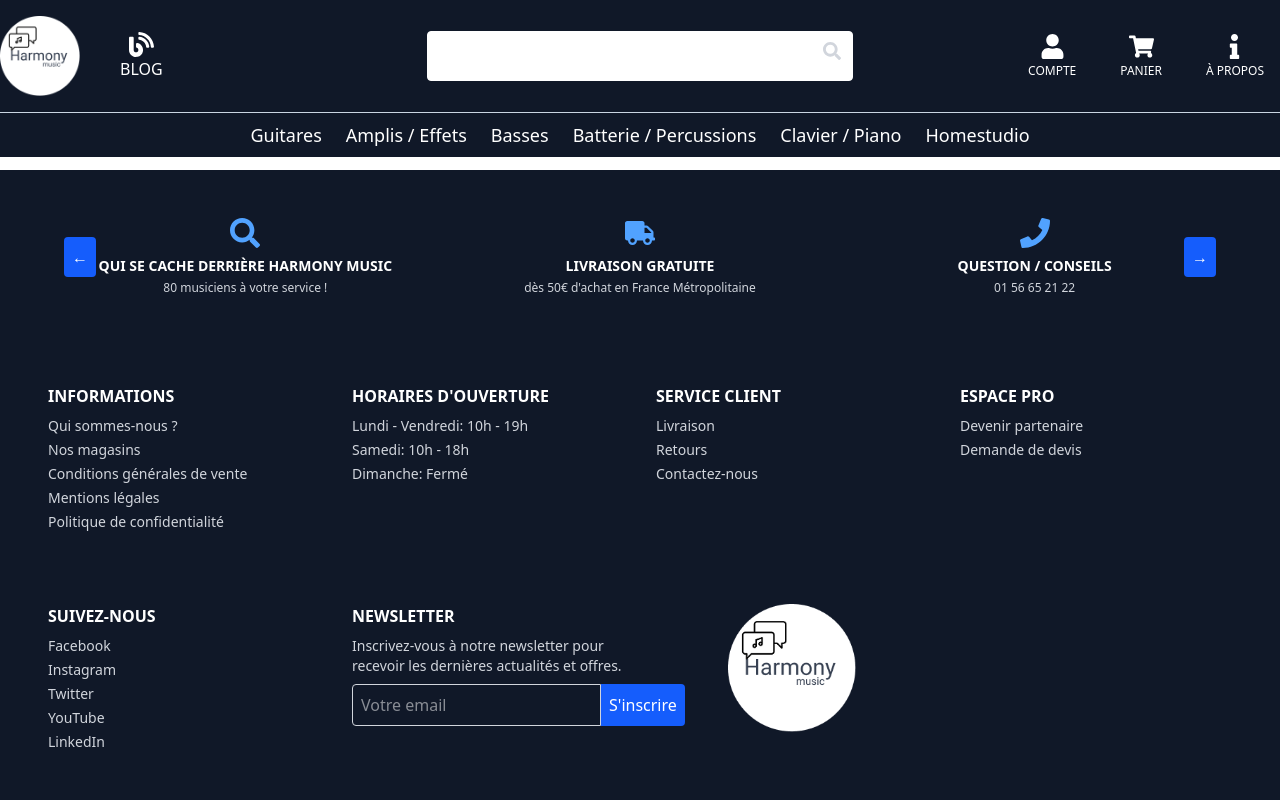
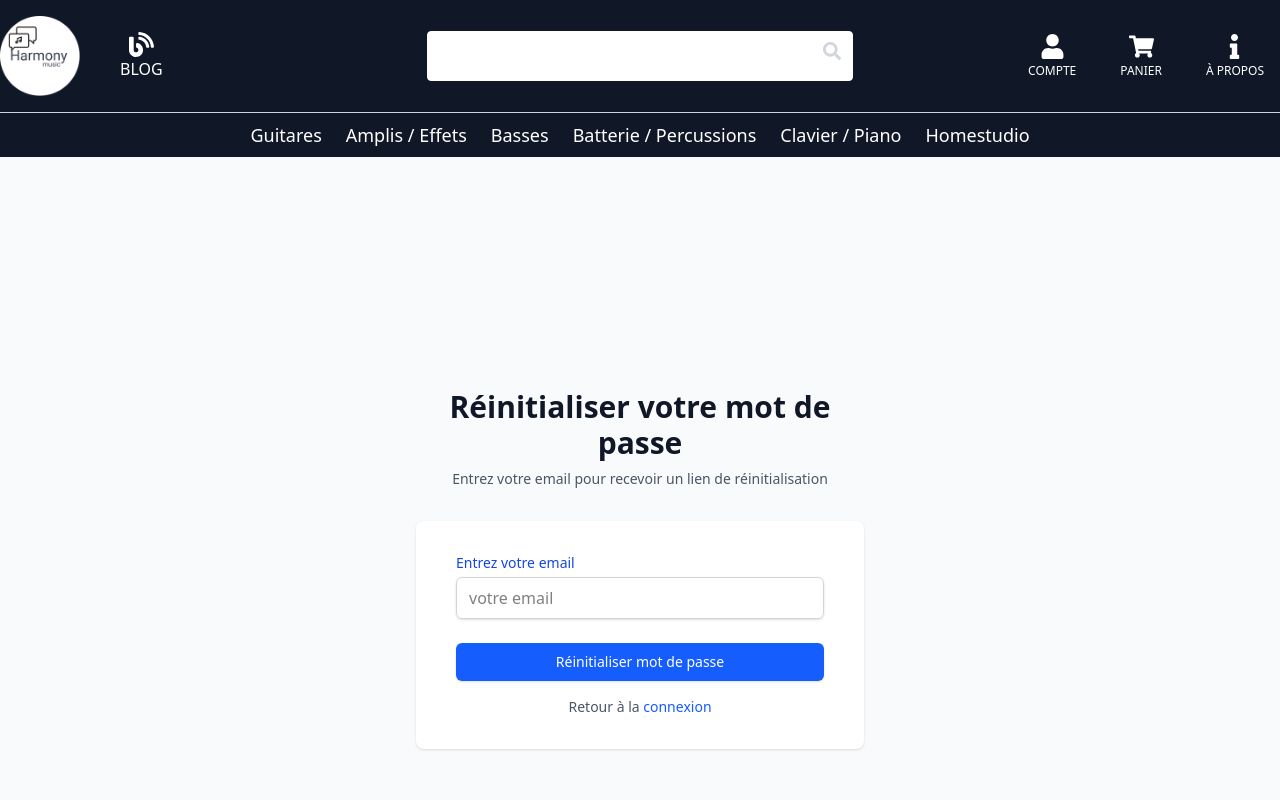
Before and after one commit to Slim-coder20/harmony, a React (Vite) app in the folder harmony-app/: page /forgot-password in a window 1280 px wide. Shown: the top 800 px of the page. Built offline with nearby package versions, Linux system fonts and the light colour scheme.

Commit message:
Mise en place du formulaire pour la rénitialisation du mot de passe test OK

```diff
--- a/harmony-app/src/App.jsx
+++ b/harmony-app/src/App.jsx
@@ -11,6 +11,7 @@ import Blog from "./pages/Blog";
 import About from "./pages/About";
 import Carrousel from "./components/Carrousel";
 import Login from "./pages/connexion/Login";
+import ForgotPassword from "./pages/connexion/ForgotPassword";
 
 export default function App() {
   return (
@@ -25,6 +26,7 @@ export default function App() {
         <Route path="/order" element={<Order />} />
         <Route path="/about" element={<About />} />
         <Route path="/login" element={<Login />} />
+        <Route path="/forgot-password" element={<ForgotPassword />} />
       </Routes>
 
       <Footer />
--- /dev/null
+++ b/harmony-app/src/pages/connexion/ForgotPassword.jsx
@@ -0,0 +1,107 @@
+import { useState } from "react";
+import { Link } from "react-router-dom";
+
+export default function ForgotPassword() {
+  // State //
+
+  const [formData, setFormData] = useState({
+    email: "",
+  });
+
+  const [errors, setErrors] = useState({});
+
+  // fonction //
+
+  const handleChange = (e) => {
+    const { name, value } = e.target;
+    setFormData((prev) => ({
+      ...prev,
+      [name]: value,
+    }));
+  };
+
+  // Validation formulaire //
+
+  const validateForm = () => {
+    const newErrors = {};
+
+    // Vérifier que l'email est bien valide //
+    if (!formData.email.trim()) {
+      newErrors.email = "L'email est requis";
+    } else if (!/\S+@\S+\.\S+/.test(formData.email)) {
+      newErrors.email = "L'email n'est pas valide";
+    }
+
+    return newErrors;
+  };
+
+  // // Soumission du formulaire de rénitialisation du mot de passe  //
+  const handleSubmit = (event) => {
+    event.preventDefault();
+    const newErrors = validateForm();
+
+    if (Object.keys(newErrors).length === 0) {
+      console.log("Données du formulaire:", formData);
+      // Ici tu ajouteras l'appel API plus tard
+      alert("envoie réussi ! (Front-end seulement pour le moment)");
+    } else {
+      setErrors(newErrors);
+    }
+  };
+
+  return (
+    <div className="min-h-screen bg-gray-50 flex flex-col justify-center py-12 sm:px-6 lg:px-8">
+      <div className="sm:mx-auto sm:w-full sm:max-w-md">
+        <h2 className="mt-6 text-center text-3xl font-bold text-gray-900">
+          Réinitialiser votre mot de passe
+        </h2>
+        <p className="mt-2 text-center text-sm text-gray-600">
+          Entrez votre email pour recevoir un lien de réinitialisation
+        </p>
+      </div>
+      <div className="mt-8 sm:mx-auto sm:w-full sm:max-w-md">
+        <div className="bg-white py-8 px-4 shadow sm:rounded-lg sm:px-10">
+          <form className="space-y-6" onSubmit={handleSubmit}>
+            {/* Email */}
+            <div>
+              <label
+                htmlFor="email"
+                className="block text-sm font-medium text-blue-700"
+              >
+                Entrez votre email{" "}
+              </label>
+              <input
+                type="email"
+                id="email"
+                name="email"
+                placeholder="votre email"
+                onChange={handleChange}
+                value={formData.email}
+                className={`mt-1 block w-full border ${
+                  errors.email ? "border-red-500" : "border-gray-300"
+                } rounded-md px-3 py-2 shadow-sm focus:border-blue-500 focus:outline-none focus:ring-blue-500`}
+              />
+              {errors.email && (
+                <p className="mt-1 text-sm text-red-500">{errors.email}</p>
+              )}
+            </div>
+            <div>
+              <button
+                type="submit"
+                className="w-full flex justify-center py-2 px-4 border border-transparent rounded-md shadow-sm text-sm font-medium text-white bg-blue-600 hover:bg-blue-700 focus:outline-none focus:ring-2 focus:ring-offset-2 focus:ring-blue-500 transition duration-200 cursor-pointer"
+              >
+                Réinitialiser mot de passe
+              </button>
+            </div>
+          </form>
+          <p className="mt-4 text-center text-sm text-gray-600">
+            Retour à la{" "}
+            <Link to="/login" className="text-blue-600 hover:text-blue-500">
+              connexion
+            </Link>
+          </p>
+        </div>
+      </div>
+    </div>
+  );
+}
--- a/harmony-app/src/pages/connexion/Login.jsx
+++ b/harmony-app/src/pages/connexion/Login.jsx
@@ -1,5 +1,9 @@
 import { useState } from "react";
 import { Link } from "react-router-dom";
+
+
+
+
 export default function Login() {
   // State //
   const [formData, setFormData] = useState({
```
